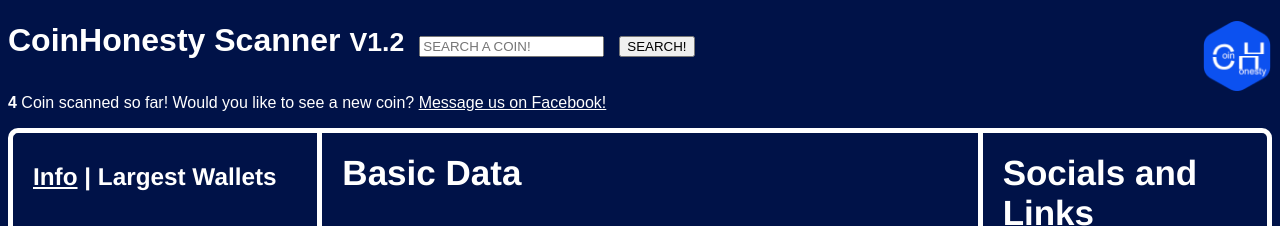
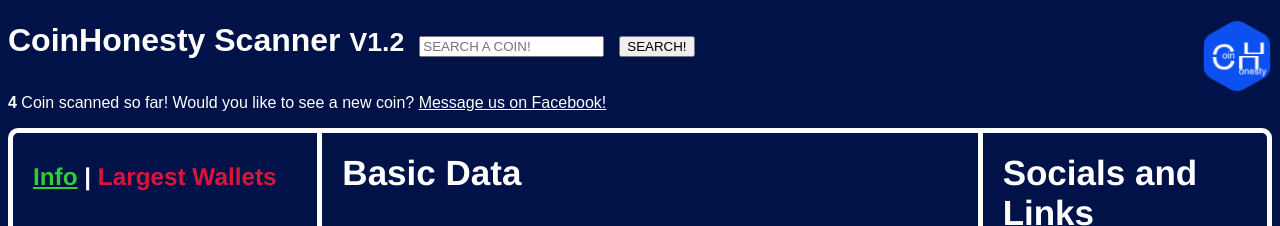
Before and after one commit to leonardlamparter/coinhonesty, a plain HTML site: page scanner/index.html in a window 1280 px wide. Shown: the top 226 px of the page. Drawn offline with Linux system fonts and the light colour scheme.

Commit message:
Added Color Change

```diff
--- a/scanner/index.html
+++ b/scanner/index.html
@@ -57,6 +57,11 @@
 
         .selected {
             text-decoration: underline;
+            color: limegreen;
+        }
+
+        .notselected {
+            color: crimson;
         }
 
         #ifo:hover, #lwallets:hover {
@@ -71,7 +76,7 @@
     <p><strong>4</strong> Coin scanned so far! Would you like to see a new coin? <a href="https://m.facebook.com/profile.php?id=61555403785690">Message us on Facebook!</a></p>
     <div style="display: flex">
         <div style="border: 5px solid white; width:23%; height: 80svh; padding-left: 20px; border-bottom-left-radius: 10px; border-top-left-radius: 10px; border-right: none;">
-            <h3 style="margin-left: -20px"><small><small><span id="ifo" class="selected">Info</span> | <span id="lwallets">Largest Wallets</span></small></small></h3>
+            <h3 style="margin-left: -20px"><small><small><span id="ifo" class="selected">Info</span> | <span id="lwallets" class="notselected">Largest Wallets</span></small></small></h3>
             <div id="ifo_div">
                 <h2><small>Name:</small> <span></span></h2>
                 <h2><small>Contract:</small><h4> <span></span></h4></h2>
--- a/scanner/index.js
+++ b/scanner/index.js
@@ -33,7 +33,7 @@
   ]
 
   ifo_lwallets[h? 1:0].className = "selected"
-  ifo_lwallets[h? 0:1].className = ""
+  ifo_lwallets[h? 0:1].className = "notselected"
 }
 
 document.getElementById("ifo").addEventListener('click', () => {
```
